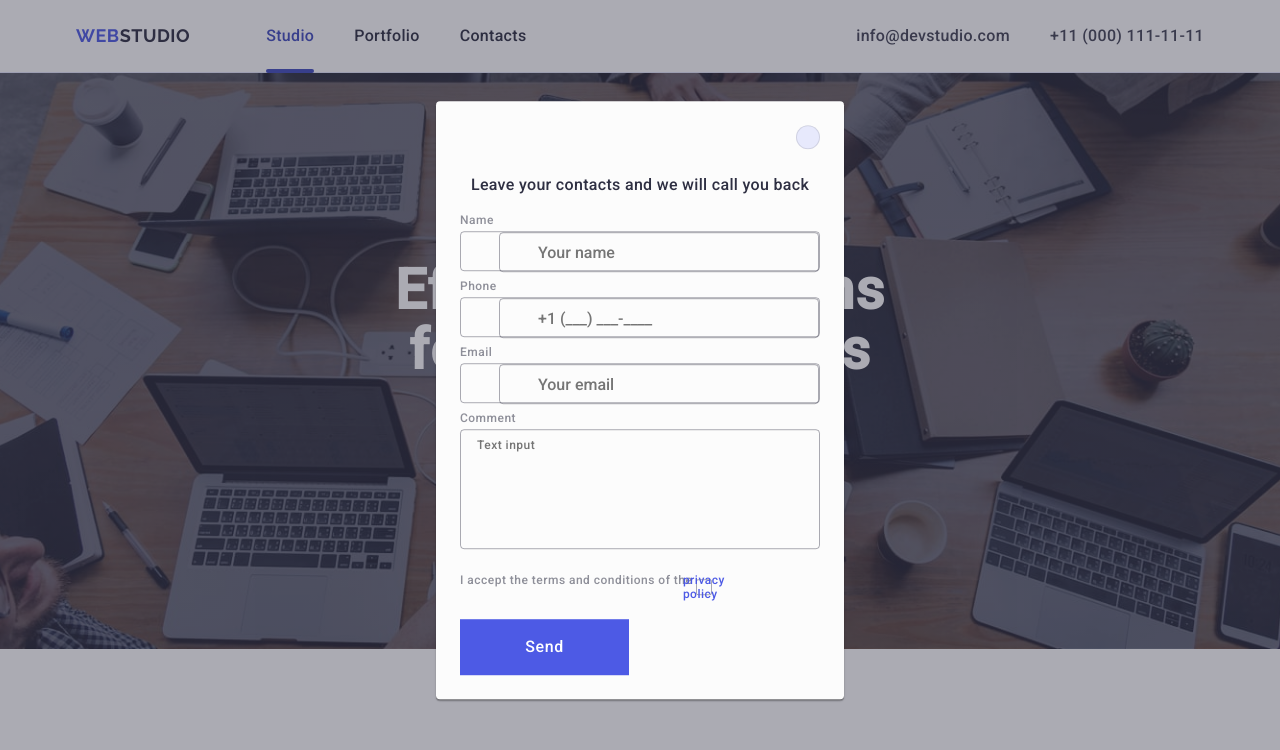
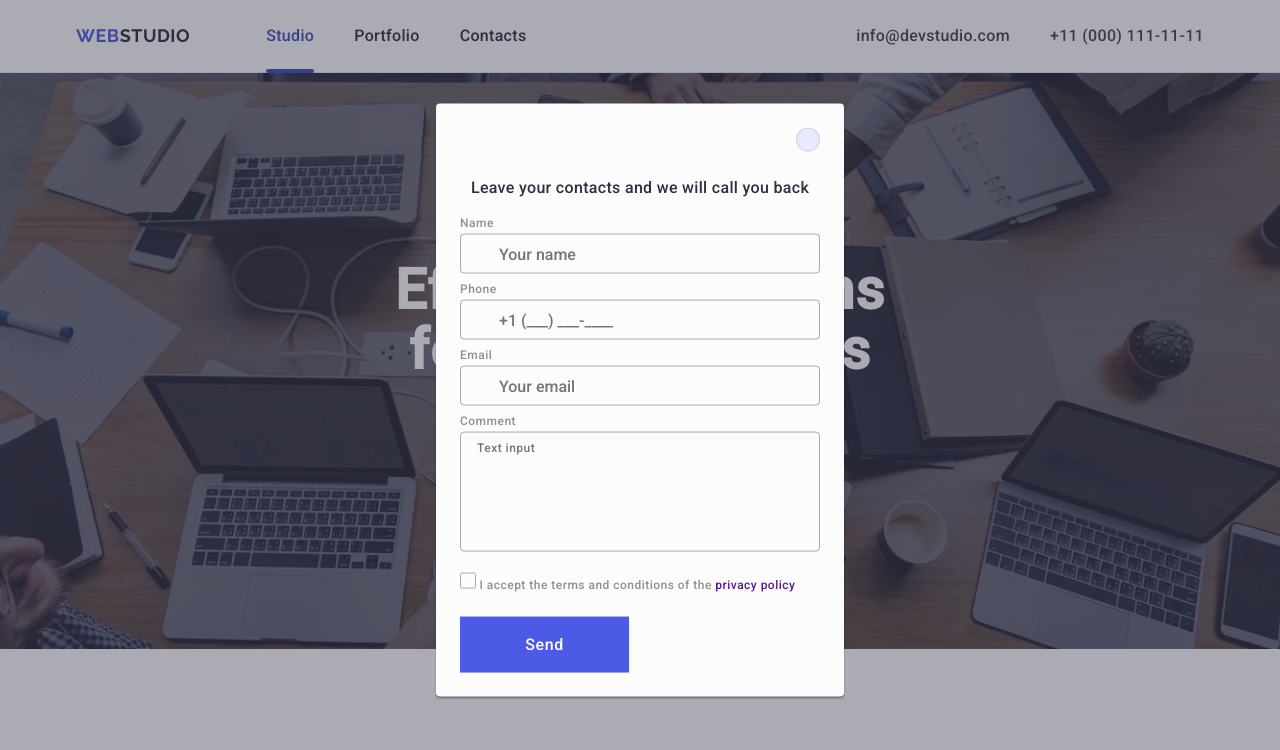
Before and after one commit to Olechka-coder/goit-markup-hw-05, a plain HTML site: page index.html in a window 1280 px wide. Shown: the top 750 px of the page. Drawn offline with nearby package versions, Linux system fonts and the light colour scheme.

Commit message:
Add files via upload

```diff
--- a/css/styles.css
+++ b/css/styles.css
@@ -667,14 +667,14 @@ margin-bottom: 8px;
 
 .modal-input{
     position: relative;
-    width: 100%;
+    /* width: 100%;
     height: 40px;
     border: 1px solid rgba(46, 47, 66, 0.4);
     border-radius: 4px;
     background-color: transparent;
     padding-left: 38px;
     outline: transparent;
-    transition: border-color 250ms cubic-bezier(0.4, 0, 0.2, 1);
+    transition: border-color 250ms cubic-bezier(0.4, 0, 0.2, 1); */
 }
 .modal-input:focus{
     border-color: #4D5AE5;
--- a/index.html
+++ b/index.html
@@ -406,11 +406,15 @@
         </div>
         <div class="checkbox-container">
             <input type="checkbox" name="user-privacy" id="user-privacy" value="true" class="visually-hidden">
-            <label for="user-privacy" class="checkbox-label" >I accept the terms and conditions of the <span class="checkbox-link">privacy policy
-<svg class="icon-user" width="10" height="8">
-    <use href="./images/icons.svg#icon-email"></use>
-</svg>
-            </span></label>
+            <label for="user-privacy" class="checkbox-label">
+                <span class="checkbox-link">
+                    <svg class="icon-user" width="10" height="8">
+                        <use href="./images/icons.svg#icon-email"></use>
+                    </svg>
+                </span>
+                I accept the terms and conditions of the
+                <a href="">privacy policy</a>
+            </label>
         </div>
         <button type="submit" class="modal-button">Send</button>
     </form>
```
